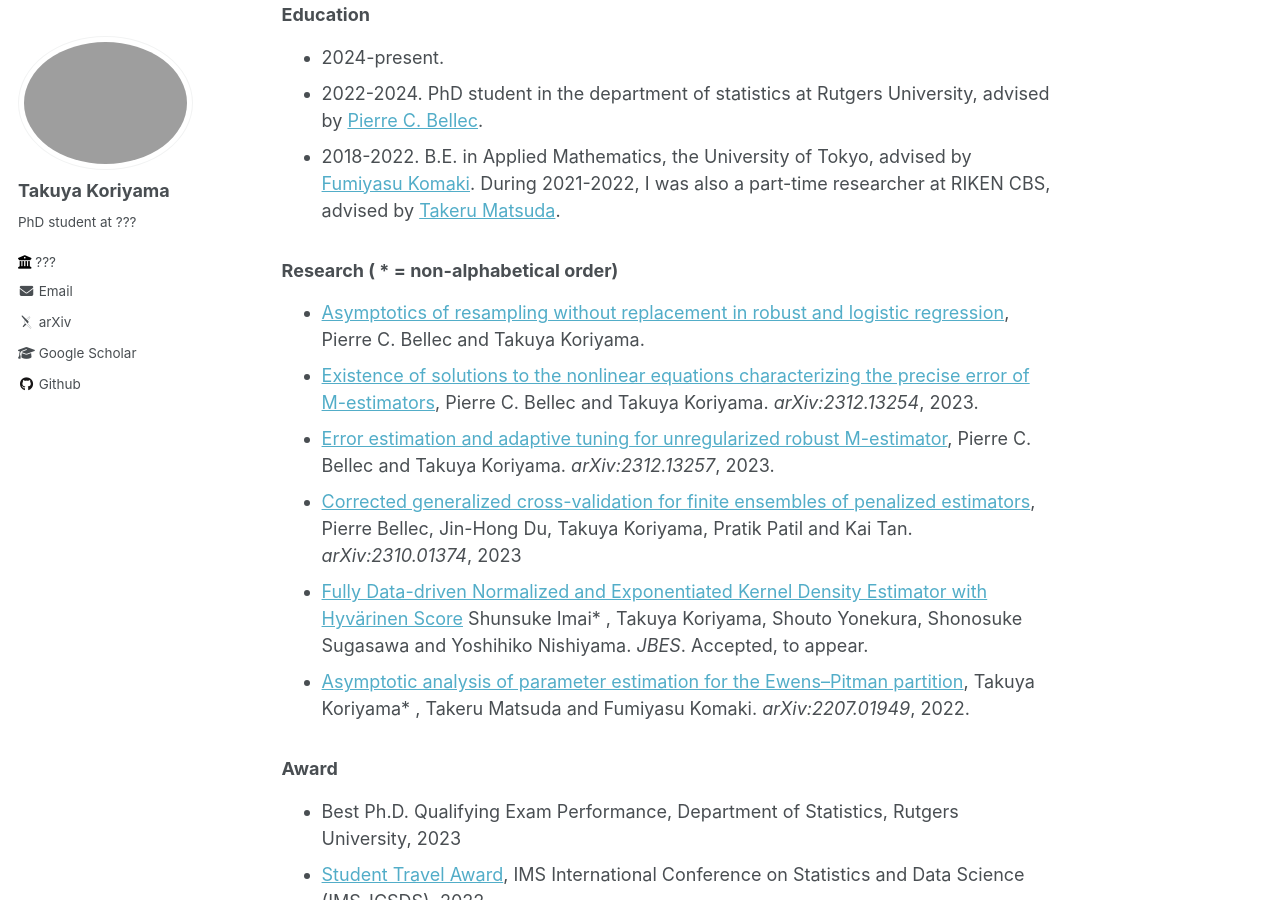
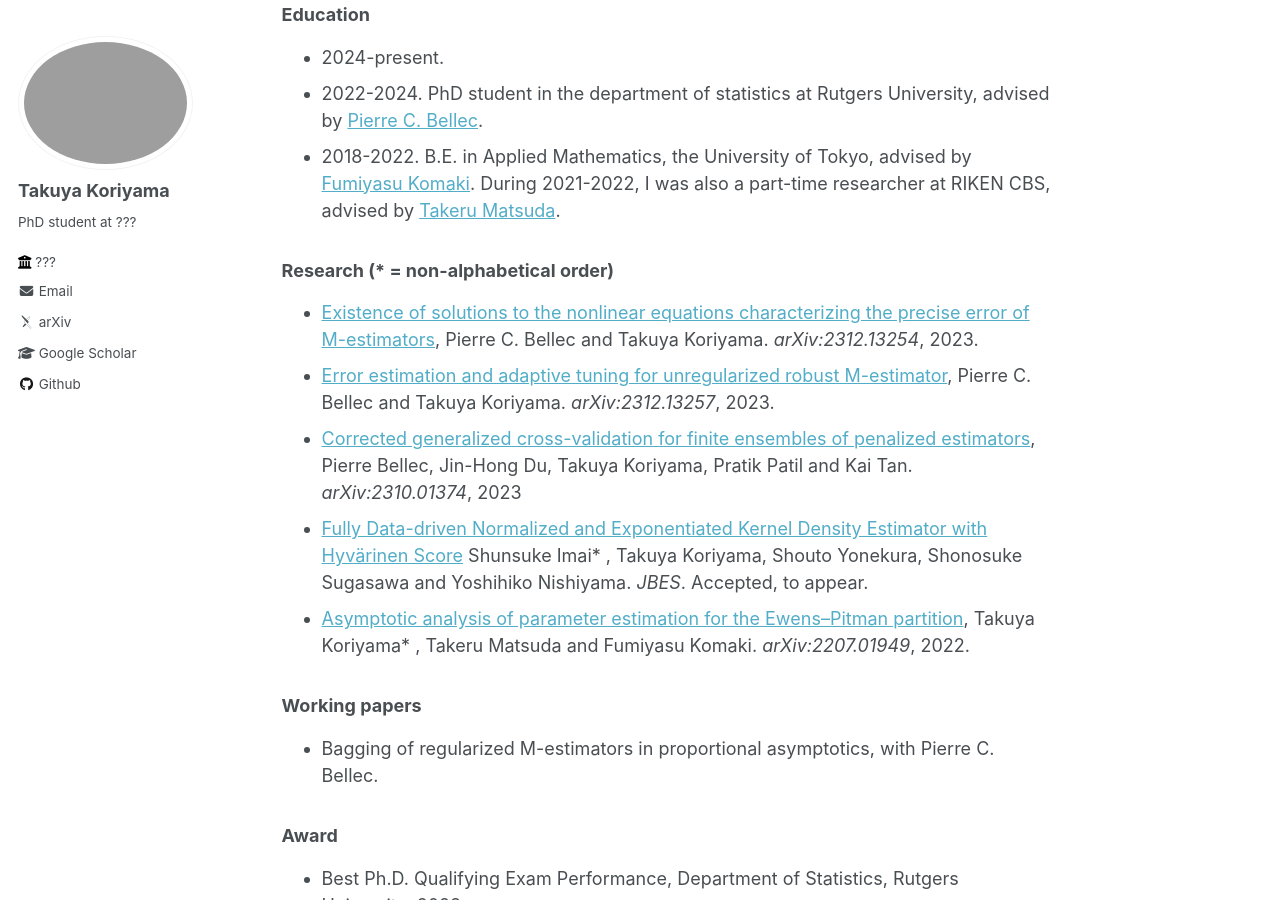
Before and after one commit to TakuyaKoriyama/takuyakoriyama.github.io, a Jekyll site: the page built from _pages/about.md, in a window 1280 px wide and 900 px high, scrolled down 246 px. Built offline with Jekyll 4.4.1, drawn with Linux system fonts in a browser that asks for light colours; some web fonts are replaced.

Commit message:
Update about.md

```diff
--- a/_pages/about.md
+++ b/_pages/about.md
@@ -16,14 +16,16 @@ I am a prospective PhD student at ???. I am currently interested in statistical
 * 2018-2022. B.E. in Applied Mathematics, the University of Tokyo, advised by [Fumiyasu Komaki](http://www.stat.t.u-tokyo.ac.jp/~komaki/index-e.html). During 2021-2022, I was also a part-time researcher at RIKEN CBS, advised by [Takeru Matsuda](http://www.stat.t.u-tokyo.ac.jp/~t-matsuda/).
 
 
-### Research ( \* = **non**-alphabetical order)
-* [Asymptotics of resampling without replacement in robust and logistic regression](), Pierre C. Bellec and Takuya Koriyama.
+### Research (\* = **non**-alphabetical order)
 * [Existence of solutions to the nonlinear equations characterizing the precise error of M-estimators](https://arxiv.org/abs/2312.13254), Pierre C. Bellec and Takuya Koriyama. *arXiv:2312.13254*, 2023.
 * [Error estimation and adaptive tuning for unregularized robust M-estimator](https://arxiv.org/abs/2312.13257), Pierre C. Bellec and Takuya Koriyama.
 *arXiv:2312.13257*, 2023.
 * [Corrected generalized cross-validation for finite ensembles of penalized estimators](https://arxiv.org/abs/2310.01374), Pierre Bellec, Jin-Hong Du, Takuya Koriyama, Pratik Patil and Kai Tan. *arXiv:2310.01374*, 2023
 * [Fully Data-driven Normalized and Exponentiated Kernel Density Estimator with Hyvärinen Score](https://arxiv.org/abs/2212.00984) Shunsuke Imai\* , Takuya Koriyama, Shouto Yonekura, Shonosuke Sugasawa and Yoshihiko Nishiyama. *JBES*. Accepted, to appear.
 * [Asymptotic analysis of parameter estimation for the Ewens--Pitman partition](https://arxiv.org/abs/2207.01949), Takuya Koriyama\* , Takeru Matsuda and Fumiyasu Komaki. *arXiv:2207.01949*, 2022.
+
+### Working papers
+* Bagging of regularized M-estimators in proportional asymptotics, with Pierre C. Bellec.
 
 ### Award
 * Best Ph.D. Qualifying Exam Performance, Department of Statistics, Rutgers University, 2023
```
